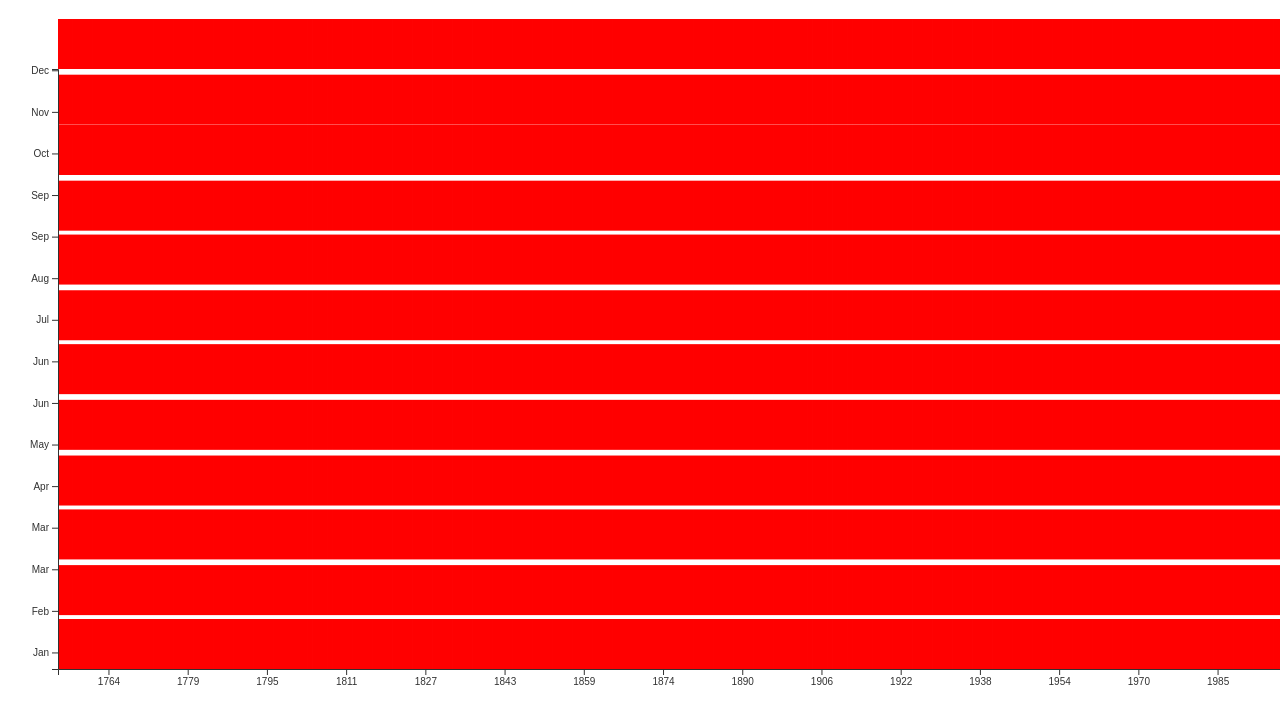
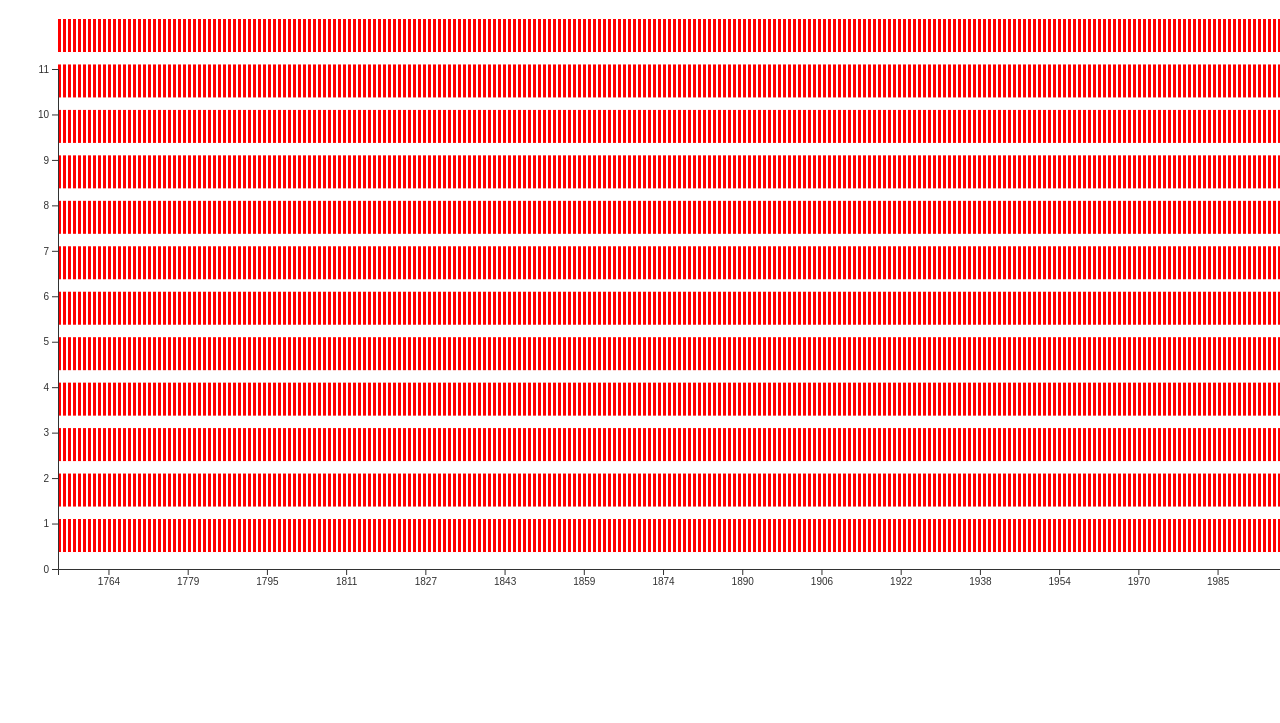
Before and after one commit to tylermwatts/global-temperature-heat-map, a website built with Parcel: page index.html in a window 1280 px wide. Shown: the part 71-794 px from the top of the page. Built offline with nearby package versions, Linux system fonts and the light colour scheme.

Commit message:
shit's fucked idk

```diff
--- a/src/index.js
+++ b/src/index.js
@@ -7,38 +7,37 @@ req.send();
 req.onload = function() {
   const json = JSON.parse(req.responseText);
   const w = 1410;
-  const h = 700;
+  const h = 600;
   const padding = 50;
   const baseTemp = json.baseTemperature;
   const xScale = d3
     .scaleLinear()
     .domain([
       d3.min(
-        json.monthlyVariance.map(d =>
-          new Date().setFullYear(d.year)
-        )
+        json.monthlyVariance.map(d => {
+          var date = new Date();
+          date.setFullYear(d.year);
+          return date;
+        })
       ),
       d3.max(
-        json.monthlyVariance.map(d =>
-          new Date().setFullYear(d.year)
-        )
+        json.monthlyVariance.map(d => {
+          var date = new Date();
+          date.setFullYear(d.year);
+          return date;
+        })
       )
     ])
     .range([padding, w - padding]);
   const yScale = d3
     .scaleLinear()
-    .domain([
-      new Date().setMonth(0),
-      new Date().setMonth(11)
-    ])
-    .range([h-padding, padding]);
+    .domain([0, 11])
+    .range([h - padding, padding]);
   const xAxis = d3
     .axisBottom(xScale)
     .ticks(26)
     .tickFormat(d3.timeFormat("%Y"));
-  const yAxis = d3
-    .axisLeft(yScale)
-    .tickFormat(d3.timeFormat("%b"));
+  const yAxis = d3.axisLeft(yScale).ticks(12);
   const svg = d3
     .select("body")
     .append("svg")
@@ -50,11 +49,17 @@ req.onload = function() {
     .enter()
     .append("rect")
     .attr("class", "cell")
-    .attr("x", (d)=> xScale(new Date().setFullYear(d.year)))
-    .attr("y", (d)=> h-padding-yScale(new Date().setMonth(d.month-1)))
-    .attr('data-month',(d)=>new Date().setMonth(d.month))
-    .attr('data-year',(d)=>new Date().setFullYear(d.year))
-    .attr('data-temp',(d)=> baseTemp + d.variance);
+    .attr("x", d =>
+      xScale(new Date().setFullYear(d.year))
+    )
+    .attr("y", d => h - padding - yScale(d.month - 1))
+    .attr("data-month", d =>
+      new Date().setMonth(d.month)
+    )
+    .attr("data-year", d =>
+      new Date().setFullYear(d.year)
+    )
+    .attr("data-temp", d => baseTemp + d.variance);
   svg
     .append("g")
     .attr(
--- a/src/styles.css
+++ b/src/styles.css
@@ -4,7 +4,7 @@ body {
 }
 
 .cell {
-  height: 50px;
-  width: 5px;
+  height: 33px;
+  width: 3px;
   fill: red;
 }
```
